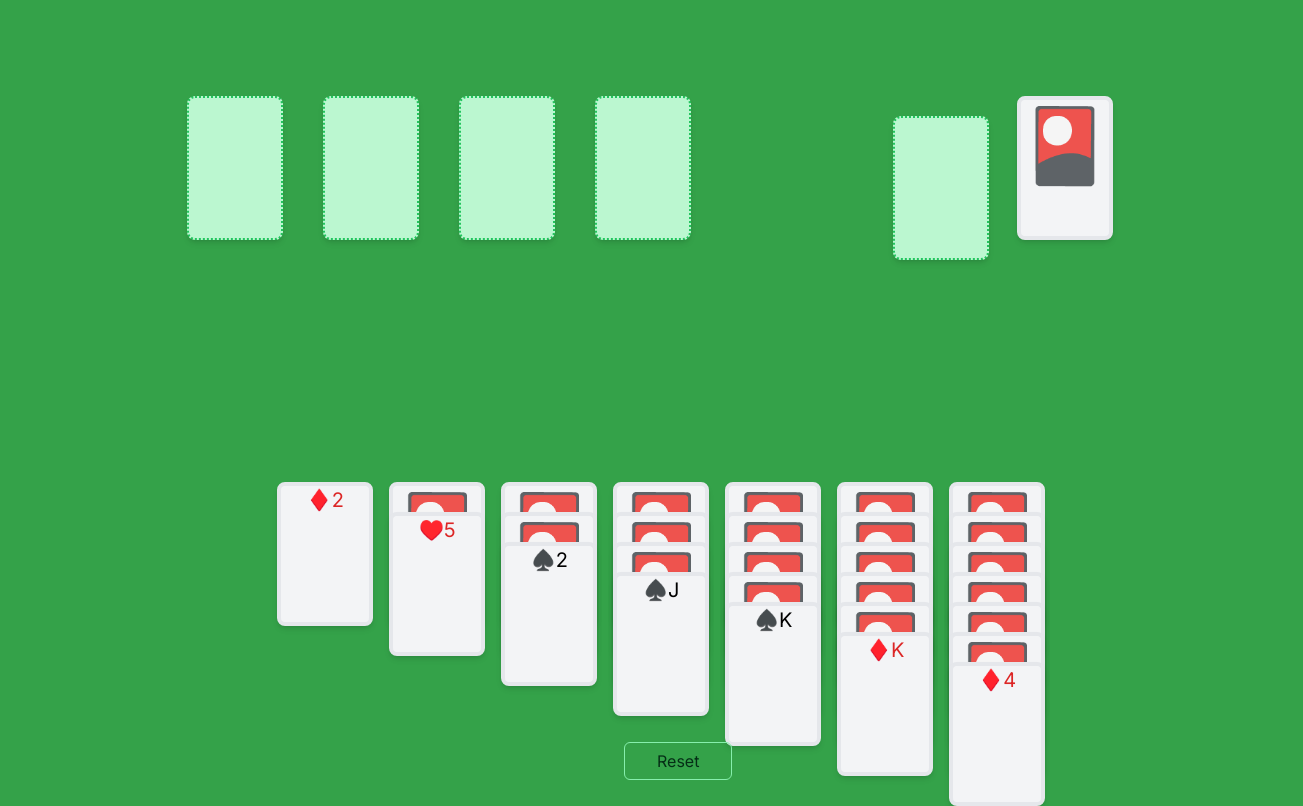
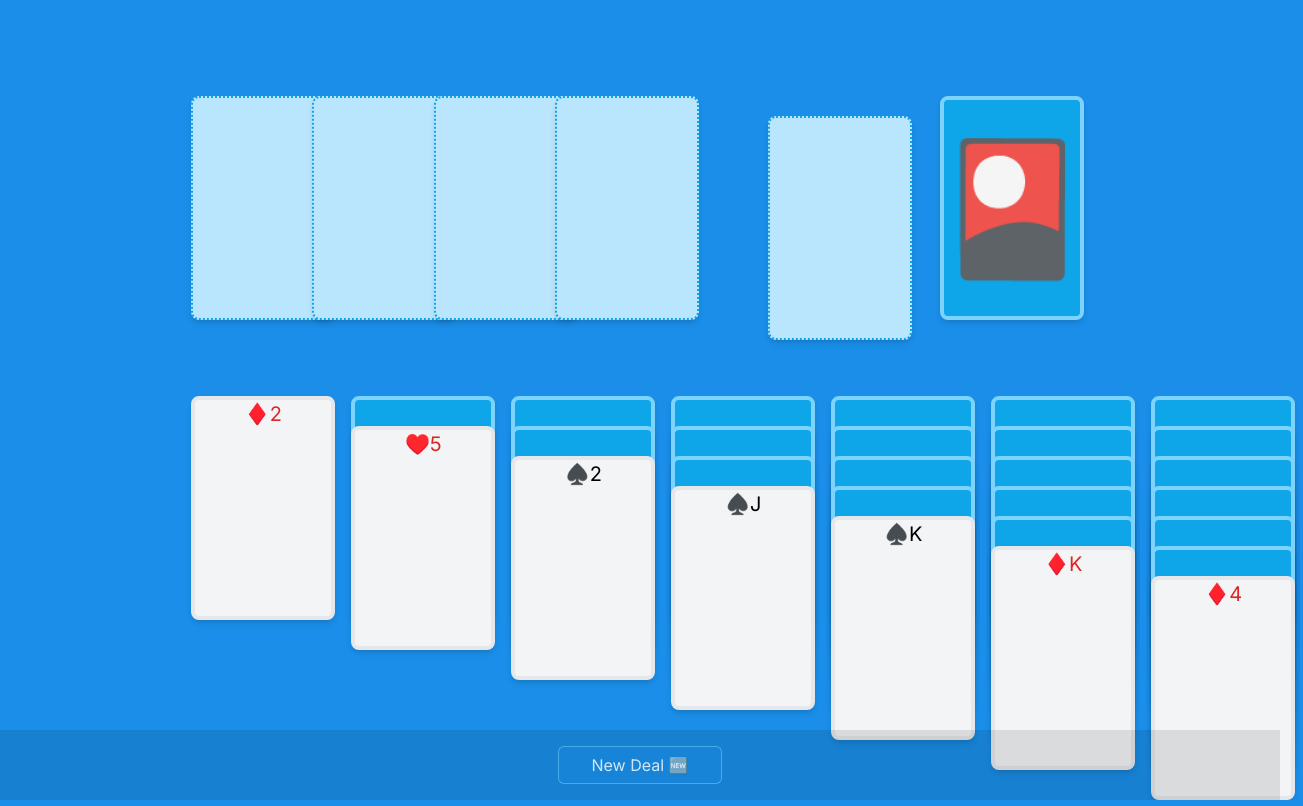
Before and after one commit to hasToggle/solitaire-srsly, a Next.js app: page / in a window 1280 px wide. Shown: the whole page, 1303 px wide, since content can reach past the window. Built offline with nearby package versions, Linux system fonts and the light colour scheme.

Commit message:
visual redesign add footer

```diff
--- a/app/layout.tsx
+++ b/app/layout.tsx
@@ -17,7 +17,7 @@ export default function RootLayout({
 }>) {
   return (
     <html lang="en">
-      <body className={`${inter.className} bg-green-table`}>
+      <body className={`${inter.className} bg-table`}>
         <GameStateProvider>{children}</GameStateProvider>
       </body>
     </html>
--- a/app/page.tsx
+++ b/app/page.tsx
@@ -23,9 +23,10 @@ export default function Home() {
   } = useGameState();
 
   return (
+    <div className="relative min-h-screen">
       <main>
-      <div className="grid min-h-screen grid-cols-12 p-24">
-        <div className="col-span-6 col-start-2 grid grid-cols-4">
+        <div className="grid grid-cols-12 gap-14 p-24">
+          <div className="col-span-5 col-start-2 grid grid-cols-4 gap-16">
             {goalCards.map((cardStack, cardIndex) => (
               <Card
                 key={cardIndex}
@@ -40,7 +41,8 @@ export default function Home() {
               />
             ))}
           </div>
-        <div className="col-span-6 col-start-9 flex items-start justify-center gap-7">
+
+          <div className="col-span-6 col-start-7 flex items-start justify-center gap-7">
             <div className="mt-5">
               {leftStack.length ? (
                 <Card
@@ -57,11 +59,14 @@ export default function Home() {
               <Card card={rightStack[0]} onClick={handleDrawCard} />
             </div>
           </div>
-        <div className="col-span-6 col-start-3 grid grid-cols-7 gap-28">
+
+          <div className="col-span-6 col-start-2 grid grid-cols-7 gap-40">
             {mainCards.map((cardStack, stackIndex) => (
               <Stack key={stackIndex}>
                 {cardStack.length === 0 && (
-                <EmptySlot onClick={() => handleMainSelection(stackIndex, 0)} />
+                  <EmptySlot
+                    onClick={() => handleMainSelection(stackIndex, 0)}
+                  />
                 )}
                 {cardStack.map((card, cardIndex) => (
                   <Card
@@ -78,12 +83,16 @@ export default function Home() {
             ))}
           </div>
         </div>
+      </main>
+
+      <footer className="absolute bottom-0 flex w-full justify-center gap-x-4 bg-black/10 p-4">
         <button
-        className="absolute bottom-5 left-1/2 -ml-4 rounded-md border border-green-300 px-8 py-1.5 text-green-950"
+          className="bg-table/30 rounded-md border border-sky-300/50 px-8 py-1.5 text-white/80 transition ease-in-out hover:bg-white hover:text-sky-950"
           onClick={handleGameReset}
         >
-        Reset
+          New Deal 🆕
         </button>
-    </main>
+      </footer>
+    </div>
   );
 }
--- a/components/card.tsx
+++ b/components/card.tsx
@@ -23,7 +23,7 @@ export default function Card({
   return (
     <p
       className={clsx(
-        "flex h-36 w-24 select-none items-center justify-center rounded-lg border-4 border-gray-200 bg-gray-100 pb-12 shadow-md",
+        "flex h-56 w-36 select-none items-center justify-center rounded-lg border-4 border-gray-200 bg-gray-100 pb-12 shadow-md",
         className,
         {
           "text-red-600":
@@ -32,7 +32,7 @@ export default function Card({
           "text-black":
             cardToDisplay?.suit.display === "♠️" ||
             cardToDisplay?.suit.display === "♣️",
-          "border-sky-500": selectedCard.state?.some(
+          "border-slate-800": selectedCard.state?.some(
             (selected) => selected.id === cardToDisplay?.id,
           ),
         },
@@ -49,10 +49,10 @@ export default function Card({
 export function CardBack(props: React.HTMLProps<HTMLParagraphElement>) {
   return (
     <p
-      className="flex h-36 w-24 select-none items-center justify-center rounded-lg border-4 border-gray-200 bg-gray-100 pb-12 shadow-md"
+      className="my-auto flex h-56 w-36 select-none items-center justify-center rounded-lg border-4 border-sky-300 bg-sky-500 pb-1 shadow-md"
       {...props}
     >
-      <span className="text-7xl">🎴</span>
+      <span className="text-9xl">🎴</span>
     </p>
   );
 }
--- a/components/empty-slot.tsx
+++ b/components/empty-slot.tsx
@@ -4,7 +4,7 @@ export default function EmptySlot(
   return (
     <p
       {...props}
-      className="flex h-36 w-24 select-none items-center justify-center rounded-lg border-2 border-dotted border-green-500 bg-green-200 pb-12 pt-4 shadow-md"
+      className="flex h-56 w-36 select-none items-center justify-center rounded-lg border-2 border-dotted border-sky-500 bg-sky-200 pb-12 pt-4 shadow-md"
     ></p>
   );
 }
--- a/tailwind.config.ts
+++ b/tailwind.config.ts
@@ -9,7 +9,7 @@ const config: Config = {
   theme: {
     extend: {
       colors: {
-        "green-table": "#34A249",
+        table: "#1a8ee8",
       },
       backgroundImage: {
         "gradient-radial": "radial-gradient(var(--tw-gradient-stops))",
```
Lines whose indentation alone changed are shown as unchanged.
